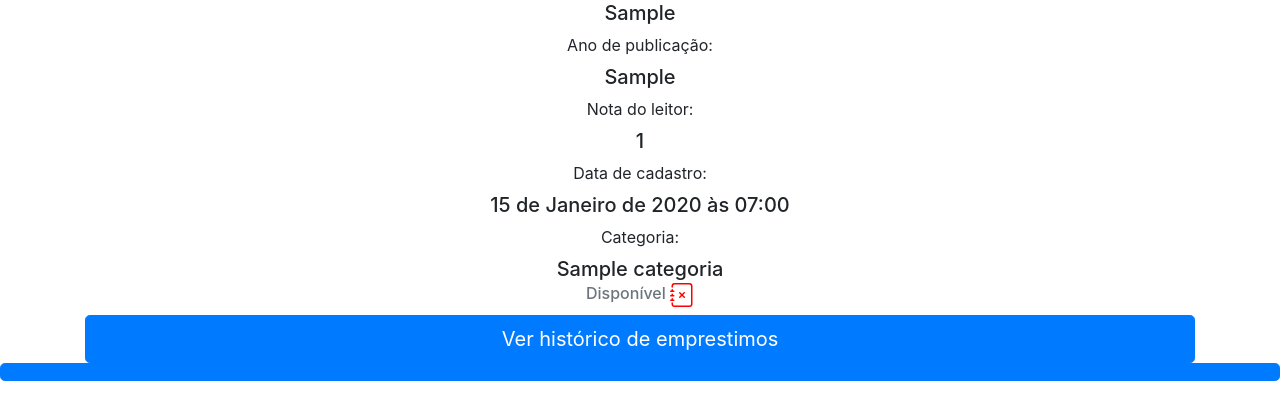
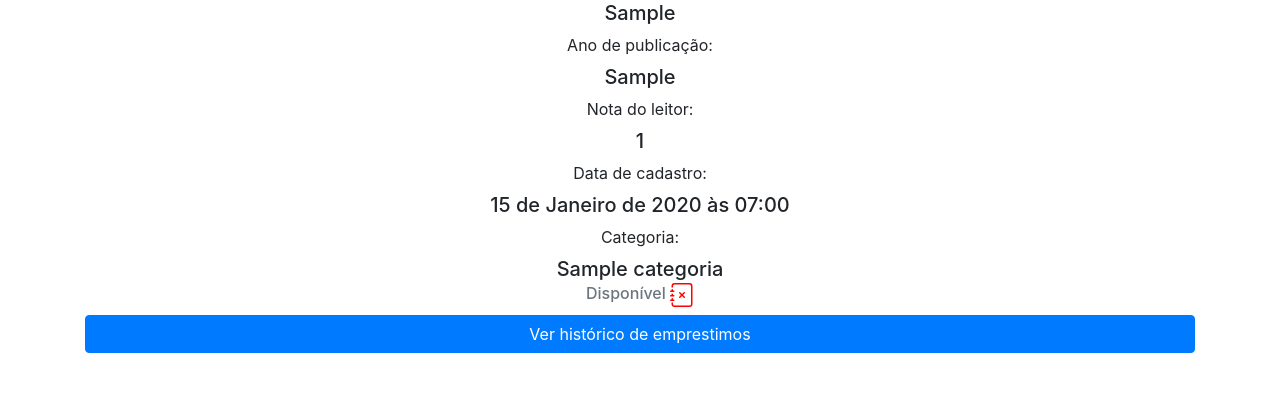
Before and after one commit to naiarar/Empresta-, a Django app: template livro/templates/ver_livro.html in a window 1280 px wide. Shown: the part 276-696 px from the top of the page. Run offline with Django 4.2, Linux system fonts and the light colour scheme; the template is opened without the code that fills it: values that come from a table or form of the project are taken from there, others are empty; tables that the repository leaves empty hold one stand-in row (values such as "Sample post").

Commit message:
organizei

```diff
--- a/livro/templates/ver_livro.html
+++ b/livro/templates/ver_livro.html
@@ -18,7 +18,7 @@
         <h5>{{livro.data_cadastro}} </h5>
         <label>Categoria:</label>
         <h5>{{livro.categoria}} </h5>
-        <h5> {% if livro.emprestado %}
+            {% if livro.emprestado %}
             <h6 class="card-subtitle mb-2 text-muted">
                 Disponível
                 <svg class="d-inline" style="color : red;" xmlns="http://www.w3.org/2000/svg" width="24"
@@ -44,8 +44,9 @@
                         d="M1 5v-.5a.5.5 0 0 1 1 0V5h.5a.5.5 0 0 1 0 1h-2a.5.5 0 0 1 0-1H1zm0 3v-.5a.5.5 0 0 1 1 0V8h.5a.5.5 0 0 1 0 1h-2a.5.5 0 0 1 0-1H1zm0 3v-.5a.5.5 0 0 1 1 0v.5h.5a.5.5 0 0 1 0 1h-2a.5.5 0 0 1 0-1H1z" />
                 </svg>
             </h6>
-            {% endif %}</h5>
-            <a href="{% url 'historico_emprestimos' livro.id %}" class="btn btn-primary btn-lg btn-block">Ver histórico de emprestimos</button>
+
+            {% endif %}
+            <a href="{% url 'historico_emprestimos' livro.id %}" class="btn btn-primary btn-md btn-block">Ver histórico de emprestimos</a>
 
 
 
```
